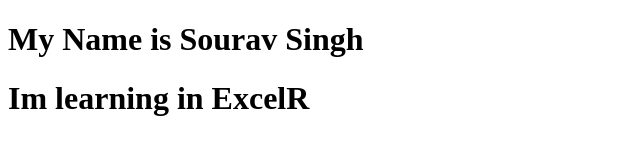
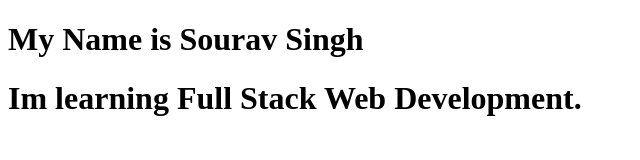
Before and after one commit to singhsourav01/ExcelR-practice, a plain HTML site: page index.html in a window 1280 px wide. Shown: the whole page, without its empty margins (0-640 px from the left). Drawn offline with Linux system fonts and the light colour scheme.

Commit message:
Here we specified about our course

```diff
--- a/index.html
+++ b/index.html
@@ -7,6 +7,7 @@
 </head>
 <body>
     <h1>My Name is Sourav Singh</h1>
-    <h1>Im learning in ExcelR</h1>
+    <h1>Im learning Full Stack Web Development.</h1>
+
 </body>
 </html>
```
